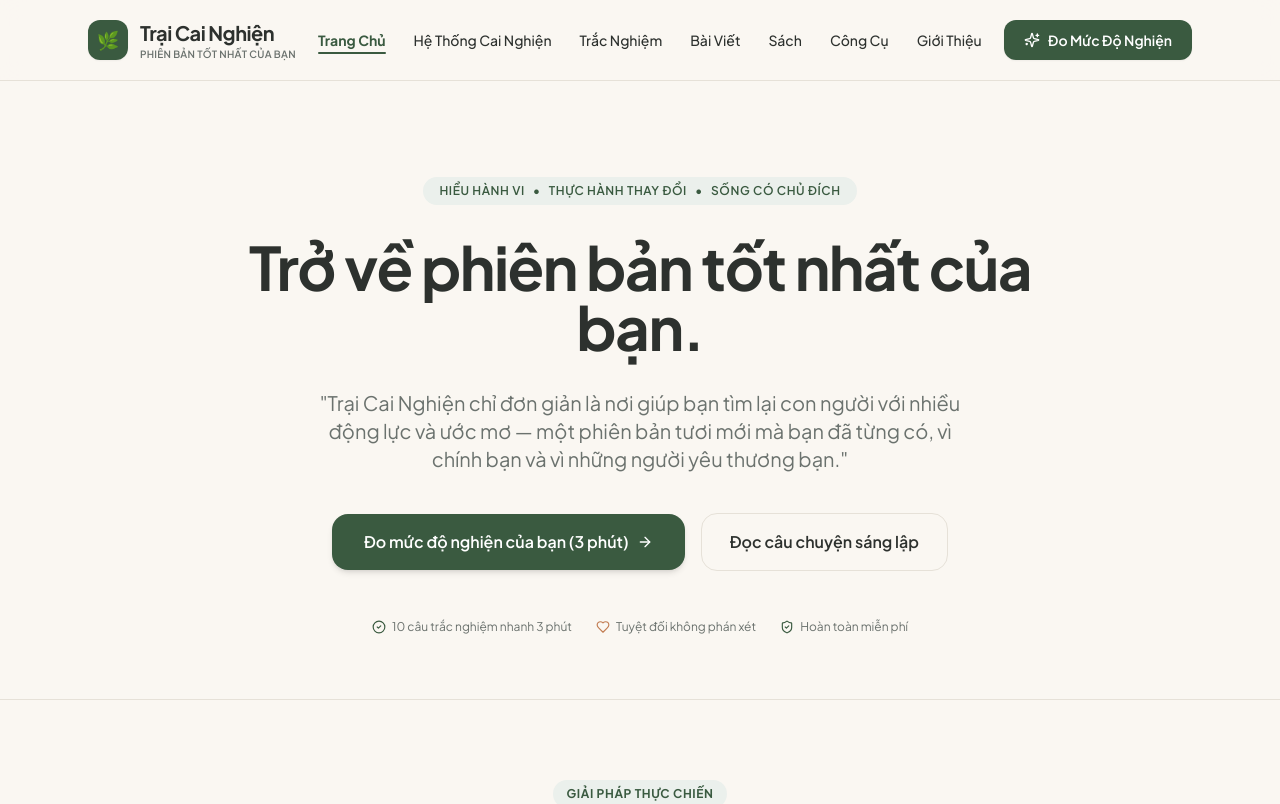
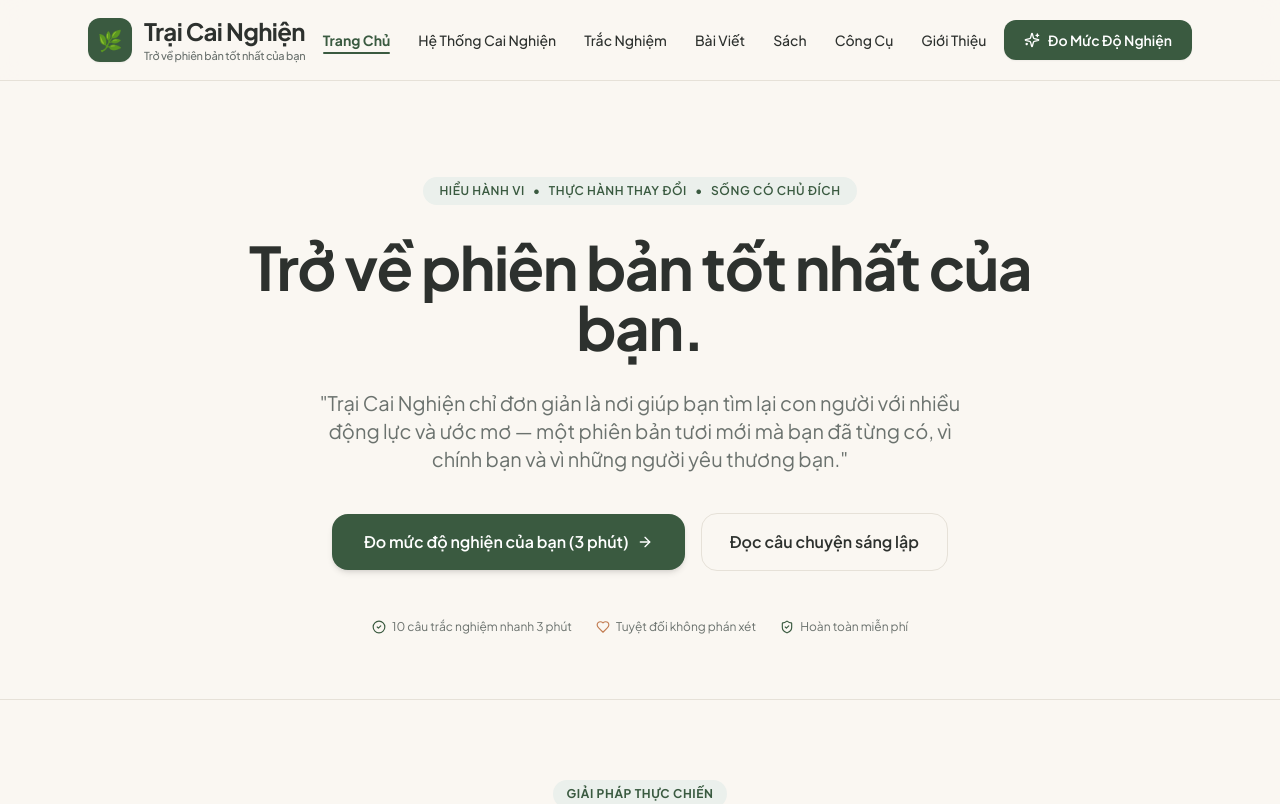
Before and after one commit to longphi11/traicainghien-1, a Next.js app: page / in a window 1280 px wide. Shown: the top 804 px of the page. Built offline with nearby package versions, Linux system fonts and the light colour scheme.

Commit message:
style(navbar): enlarge 'Trại Cai Nghiện' title to visually match full slogan 'Trở về phiên bản tốt nhất của bạn'

```diff
--- a/src/components/Navbar.tsx
+++ b/src/components/Navbar.tsx
@@ -30,22 +30,22 @@ export default function Navbar() {
       <div className="max-w-6xl mx-auto px-6 h-20 flex items-center justify-between">
 
         {/* Brand Logo */}
-        <Link href="/" className="flex items-center gap-3 group">
-          <div className="w-10 h-10 rounded-xl bg-[#3A5A40] text-white flex items-center justify-center font-bold text-lg shadow-sm transition-transform group-hover:scale-105">
+        <Link href="/" className="flex items-center gap-3 group shrink-0">
+          <div className="w-11 h-11 rounded-xl bg-[#3A5A40] text-white flex items-center justify-center font-bold text-xl shadow-sm transition-transform group-hover:scale-105 shrink-0">
             🌿
           </div>
-          <div>
-            <span className="text-xl font-bold tracking-tight block font-serif text-[#2D312E]">
+          <div className="flex flex-col justify-center">
+            <span className="text-2xl font-bold block font-serif text-[#2D312E] leading-tight tracking-tight">
               Trại Cai Nghiện
             </span>
-            <span className="text-[10px] block tracking-wide uppercase font-semibold text-[#6B726E]">
-              Phiên bản tốt nhất của bạn
+            <span className="text-[11px] block text-[#6B726E] font-medium tracking-tight mt-0.5 whitespace-nowrap">
+              Trở về phiên bản tốt nhất của bạn
             </span>
           </div>
         </Link>
 
         {/* Desktop 6 Menu Items */}
-        <nav className="hidden lg:flex items-center gap-7 text-sm font-medium">
+        <nav className="hidden lg:flex items-center gap-5 xl:gap-7 text-sm font-medium">
           {navLinks.map((link) => {
             const active = isActive(link.href);
             return (
```
